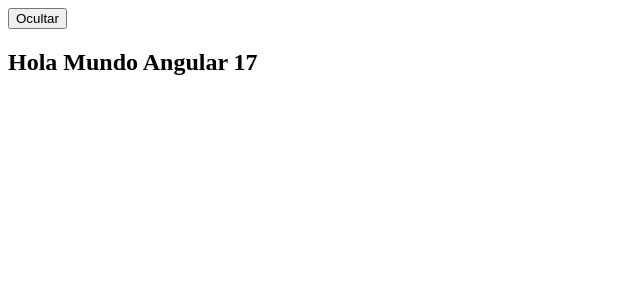
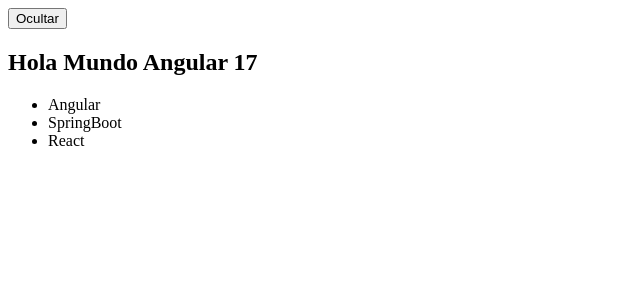
Before and after one commit to Vladim-i-r/angular-app, an Angular app: page / in a window 1280 px wide. Both pictures are taken after a click on the button "Mostrar". Shown: the top 300 px of the page, without its empty margins (0-640 px from the left). Built offline with nearby package versions, Linux system fonts and the light colour scheme.

Commit message:
Add directiva *ngFor

```diff
--- a/src/app/app.component.html
+++ b/src/app/app.component.html
@@ -1,9 +1,27 @@
 <button type="button" (click)="setEnabled()">
   {{enabled? 'Ocultar': 'Mostrar'}}
 </button>
-<div *ngIf="enabled; else notEnabled">
+
+<!-- <div *ngIf="enabled; else notEnabled">
   <h2>{{ title }}</h2>
 </div>
 <ng-template #notEnabled>
   <div>Lo sentimos no esta disponible</div>
 </ng-template>
+
+<ul *ngIf="enabled">
+  <li *ngFor="let course of courses">{{course}}</li>
+</ul> -->
+
+@if (enabled) {
+  <h2>{{ title }}</h2>
+
+  <ul>
+    @for (course of courses; track $index) {
+      <li>{{course}}</li>
+    }
+  </ul>
+
+} @else {
+  <h2>Lo sentimos no esta disponible</h2>
+}
--- a/src/app/app.component.ts
+++ b/src/app/app.component.ts
@@ -15,6 +15,8 @@
   title: string = 'Hola Mundo Angular 17';  // No tenia el string, pero con las comillas entiende que es string, antes era title = '';
   enabled: boolean = false;
 
+  courses: string[] = ['Angular','SpringBoot','React'];
+
   setEnabled(): void{
     this.enabled = this.enabled? false: true;  // Esto es un if, si es true se cambia a false
     console.log('Hemos cambiado el title con el click!')
```
